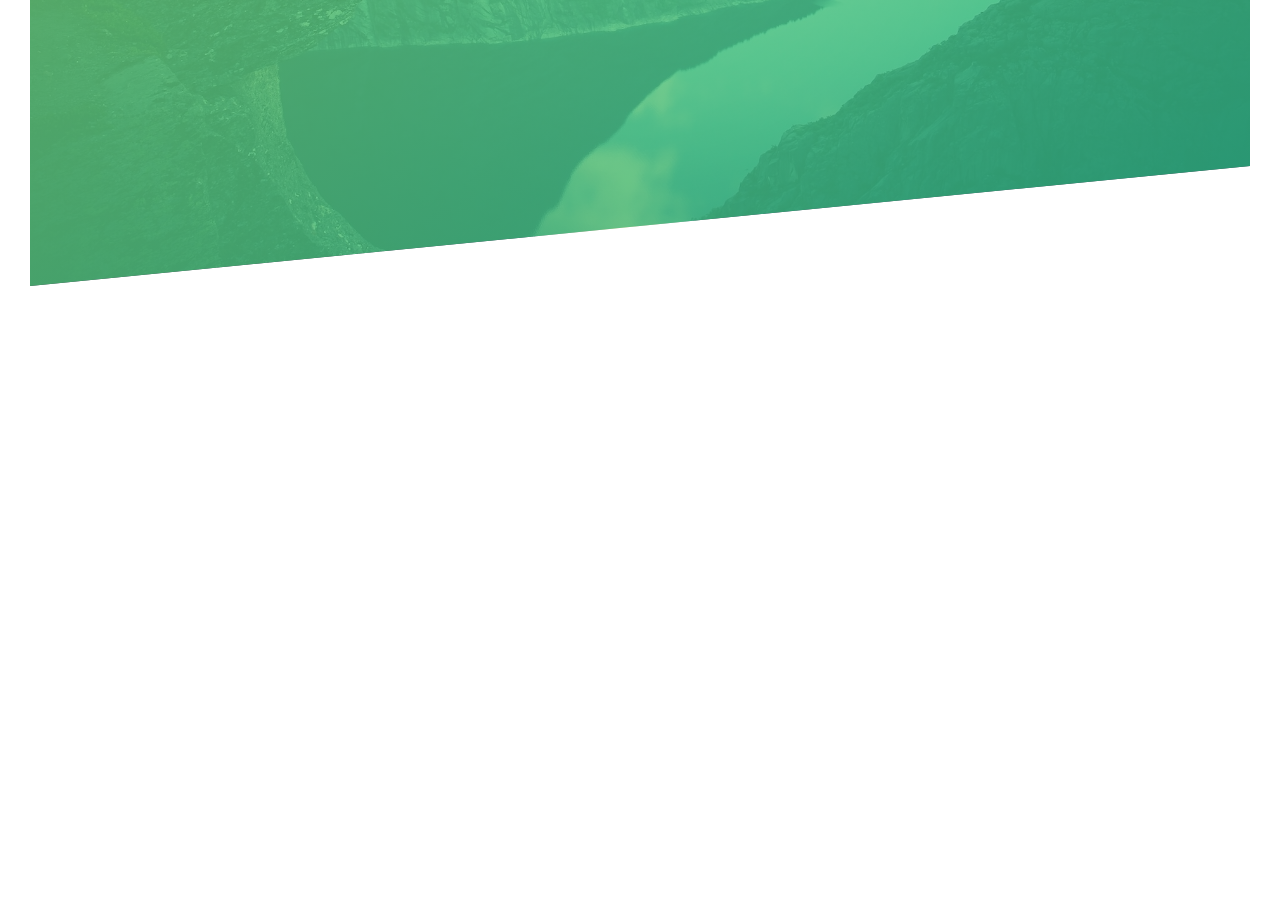
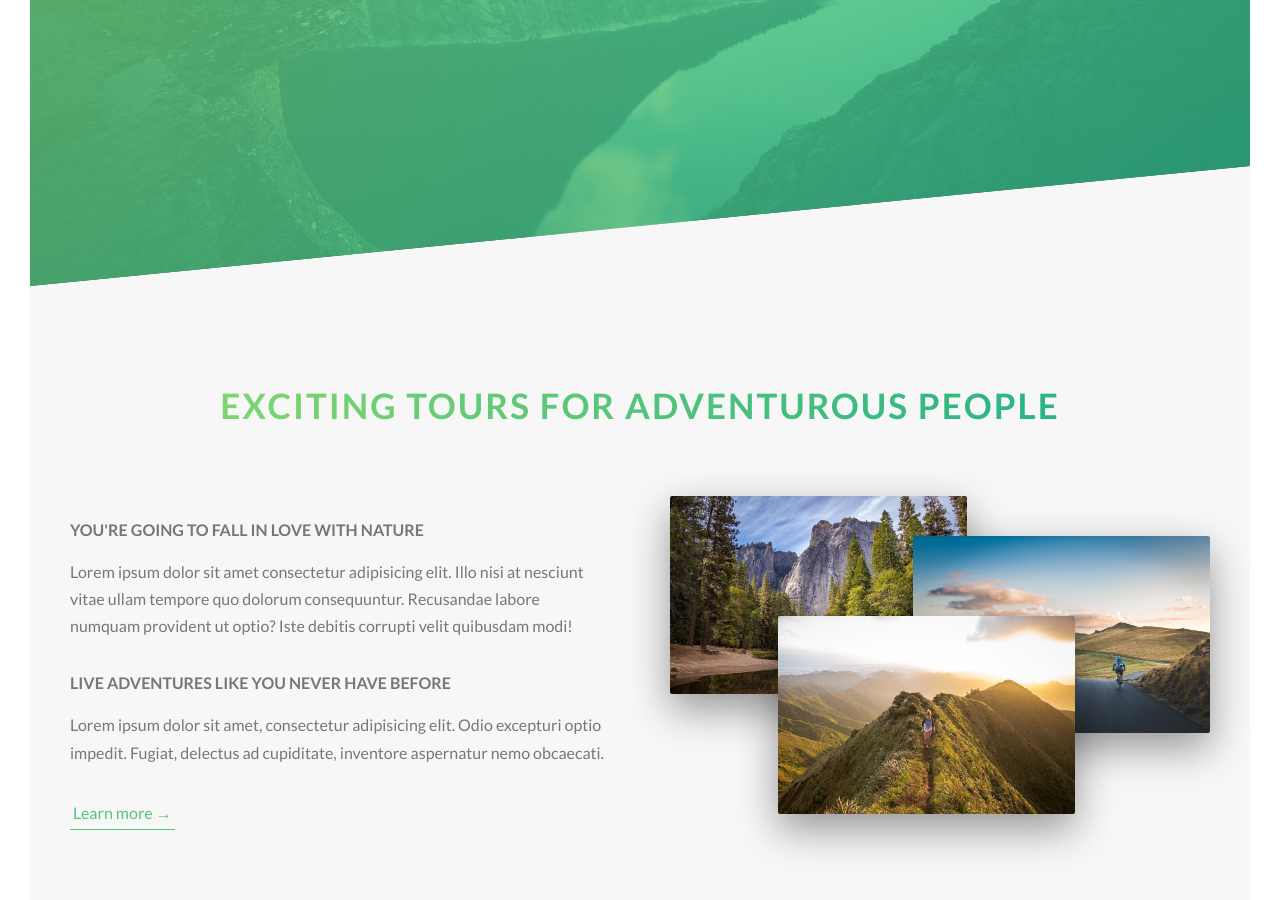
Before and after one commit to lilankaabey/natours, a website: page src/index.html in a window 1280 px wide. Shown: the part 504-1404 px from the top of the page. Before the commit the page ends 820 px from the top, so only its background shows below. Drawn offline with Linux system fonts and the light colour scheme.

Commit message:
build the about section

```diff
--- a/src/index.html
+++ b/src/index.html
@@ -27,6 +27,39 @@
                 <a href="#" class="btn btn--white btn--animated">Discover our tours</a>
             </div>
         </header>
+
+        <main>
+            <section class="section-about">
+                <div class="u-center-text u-margin-bottom-big">
+                    <h2 class="heading-secondary">
+                        Exciting tours for adventurous people
+                    </h2>
+                </div>
+
+                <div class="row">
+                    <div class="col-1-of-2">
+                        <h3 class="heading-tertiary u-margin-bottom-small">You're going to fall in love with nature</h3>
+                        <p class="paragraph">
+                            Lorem ipsum dolor sit amet consectetur adipisicing elit. Illo nisi at nesciunt vitae ullam tempore quo dolorum consequuntur. Recusandae labore numquam provident ut optio? Iste debitis corrupti velit quibusdam modi!
+                        </p>
+
+                        <h3 class="heading-tertiary u-margin-bottom-small">Live adventures like you never have before</h3>
+                        <p class="paragraph">
+                            Lorem ipsum dolor sit amet, consectetur adipisicing elit. Odio excepturi optio impedit. Fugiat, delectus ad cupiditate, inventore aspernatur nemo obcaecati.
+                        </p>
+
+                        <a href="#" class="btn-text">Learn more &rarr;</a>
+                    </div>
+                    <div class="col-1-of-2">
+                        <div class="composition">
+                            <img src="img/nat-1-large.jpg" alt="Photo 1" class="composition__photo composition__photo--p1">
+                            <img src="img/nat-2-large.jpg" alt="Photo 2" class="composition__photo composition__photo--p2">
+                            <img src="img/nat-3-large.jpg" alt="Photo 3" class="composition__photo composition__photo--p3">
+                        </div>
+                    </div>
+                </div>
+            </section>
+        </main>
 
         <!-- <section class="grid-test">
             <div class="row">
--- a/src/sass/abstracts/_variables.scss
+++ b/src/sass/abstracts/_variables.scss
@@ -3,9 +3,14 @@ $color-primary: #55c57a;
 $color-primary-light: #7ed56f;
 $color-primary-dark: #28b485;
 
+$color-grey-light-1: #f7f7f7;
+
 $color-grey-dark: #777777;
 $color-white: #ffffff;
 $color-black: #000;
+
+// FONT
+$default-font-size: 1.6rem;
 
 // GRID
 $grid-width: 114rem;
--- a/src/sass/base/_typography.scss
+++ b/src/sass/base/_typography.scss
@@ -44,3 +44,33 @@ body {
       /* can put and use this anyware, just in another class or class:hover*/
    }
 }
+
+.heading-secondary {
+   font-size: 3.5rem;
+   text-transform: uppercase;
+   font-weight: 700;
+   display: inline-block;
+   background-image: linear-gradient(to right, $color-primary-light, $color-primary-dark);
+   -webkit-background-clip: text;
+   color: transparent;
+   letter-spacing: .2rem;
+   transition: all .2s;
+
+   &:hover {
+      transform: skewY(2deg) skewX(15deg) scale(1.1);
+      text-shadow: .5rem 1rem 2rem rgba($color-black, .2);
+   }
+}
+
+.heading-tertiary {
+   font-size: $default-font-size;
+   font-weight: 700;
+   text-transform: uppercase;
+}
+
+.paragraph {
+   font-size: $default-font-size;
+   &:not(:last-child) {
+      margin-bottom: 3rem;
+   }
+}
--- a/src/sass/base/_utilities.scss
+++ b/src/sass/base/_utilities.scss
@@ -0,0 +1,15 @@
+.u-center-text {
+   text-align: center;
+}
+
+.u-margin-bottom-big {
+   margin-bottom: 8rem;
+}
+
+.u-margin-bottom-medium {
+   margin-bottom: 4rem;
+}
+
+.u-margin-bottom-small {
+   margin-bottom: 1.5rem;
+}
--- a/src/sass/components/_button.scss
+++ b/src/sass/components/_button.scss
@@ -8,7 +8,7 @@
       border-radius: 10rem;
       transition: all .2s;
       position: relative;
-      font-size: 1.6rem;
+      font-size: $default-font-size;
    }
 
    &:hover {
@@ -54,3 +54,29 @@
       animation-fill-mode: backwards;
    }
 }
+
+.btn-text {
+   &:link,
+   &:visited {
+      font-size: $default-font-size;
+      color: $color-primary;
+      display: inline-block;
+      text-decoration: none;
+      border-bottom: 1px solid $color-primary;
+      padding: 3px;
+      transition: all .2s;
+   }
+
+   &:hover {
+      background-color: $color-primary;
+      color: $color-white;
+      box-shadow: 0 1rem 2rem rgba($color-black, .15);
+      transform: translateY(-2px);
+   }
+
+   &:active {
+      box-shadow: 0 .5rem 1rem rgba($color-black, .15);
+      transform: translateY(0);
+   }
+
+}
--- /dev/null
+++ b/src/sass/components/_composition.scss
@@ -0,0 +1,40 @@
+.composition {
+   position: relative;
+
+   &__photo {
+      width: 55%;
+      box-shadow: 0 1.5rem 4rem rgba($color-black, .4);
+      border-radius: 2px;
+      position: absolute;
+      z-index: 10;
+      transition: all .2s;
+      outline-offset: 2rem;
+
+      &--p1 {
+         left: 0;
+         top: -2rem;
+      }
+
+      &--p2 {
+         right: 0;
+         top: 2rem;
+      }
+
+      &--p3 {
+         left: 20%;
+         top: 10rem;
+      }
+
+      &:hover {
+         outline: 1.5rem solid $color-primary;
+         transform: scale(1.05) translateY(-.5rem);
+         box-shadow: 0 2.5rem 4rem rgba($color-black, .5);
+         z-index: 20;
+      }
+   }
+
+   // composition:hover composition__photo:not(:hover)
+   &:hover &__photo:not(:hover) {
+      transform: scale(0.95);
+   }
+}
--- a/src/sass/layout/_grid.scss
+++ b/src/sass/layout/_grid.scss
@@ -1,6 +1,5 @@
 .row {
    max-width: $grid-width;
-   background-color: #eee;
    margin: 0 auto;
 
    &:not(:last-child) {
@@ -11,7 +10,6 @@
 
    // this is attribute selector, ^: start with col-, *: all with col-, $: end with col-
    [class^="col-"] {
-      background-color: orangered;
       float: left;
 
       &:not(:last-child) {
--- a/src/sass/main.scss
+++ b/src/sass/main.scss
@@ -8,6 +8,7 @@
 @import "base/utilities";
 
 @import "components/button";
+@import "components/composition";
 
 @import "layout/grid";
 @import "layout/header";
--- a/src/sass/pages/_home.scss
+++ b/src/sass/pages/_home.scss
@@ -0,0 +1,5 @@
+.section-about {
+   background-color: $color-grey-light-1;
+   padding: 25rem 0;
+   margin-top: -20vh;
+}
```
Also changed, not shown: src/css/style.css.
